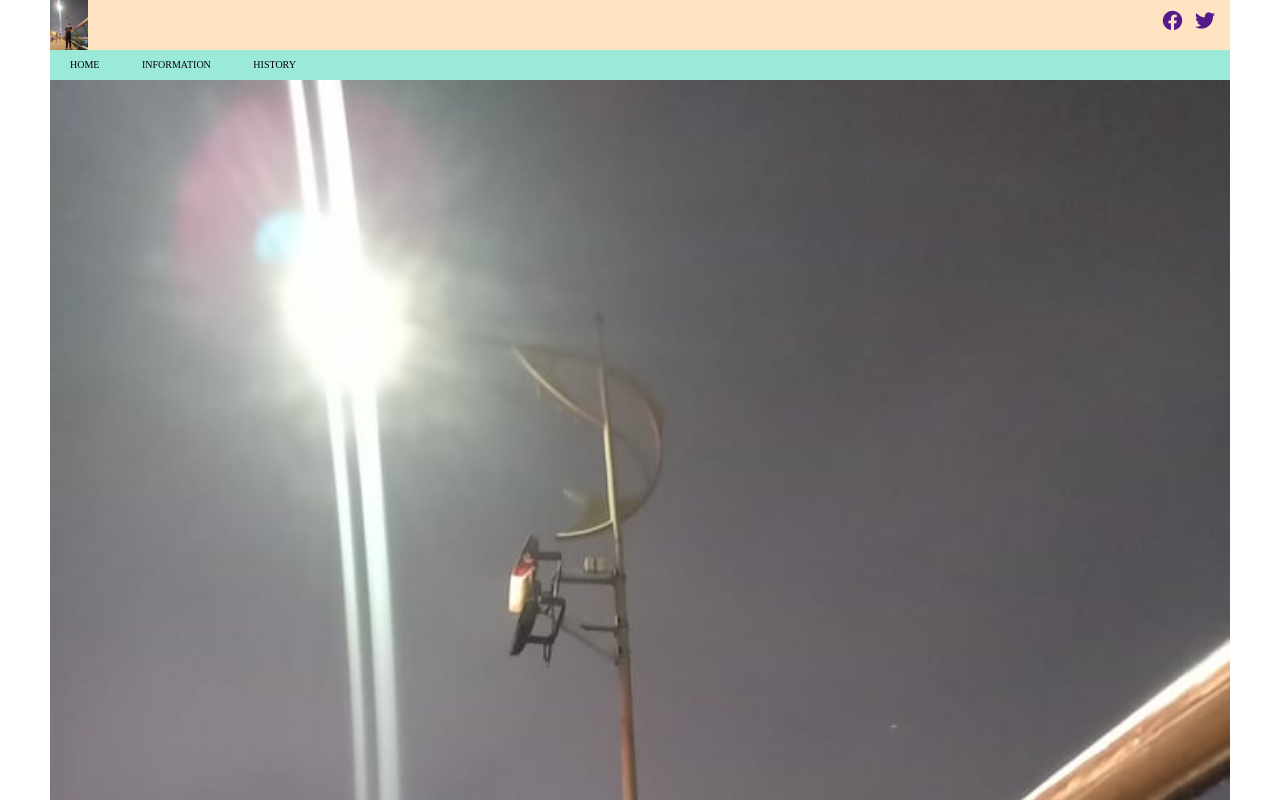
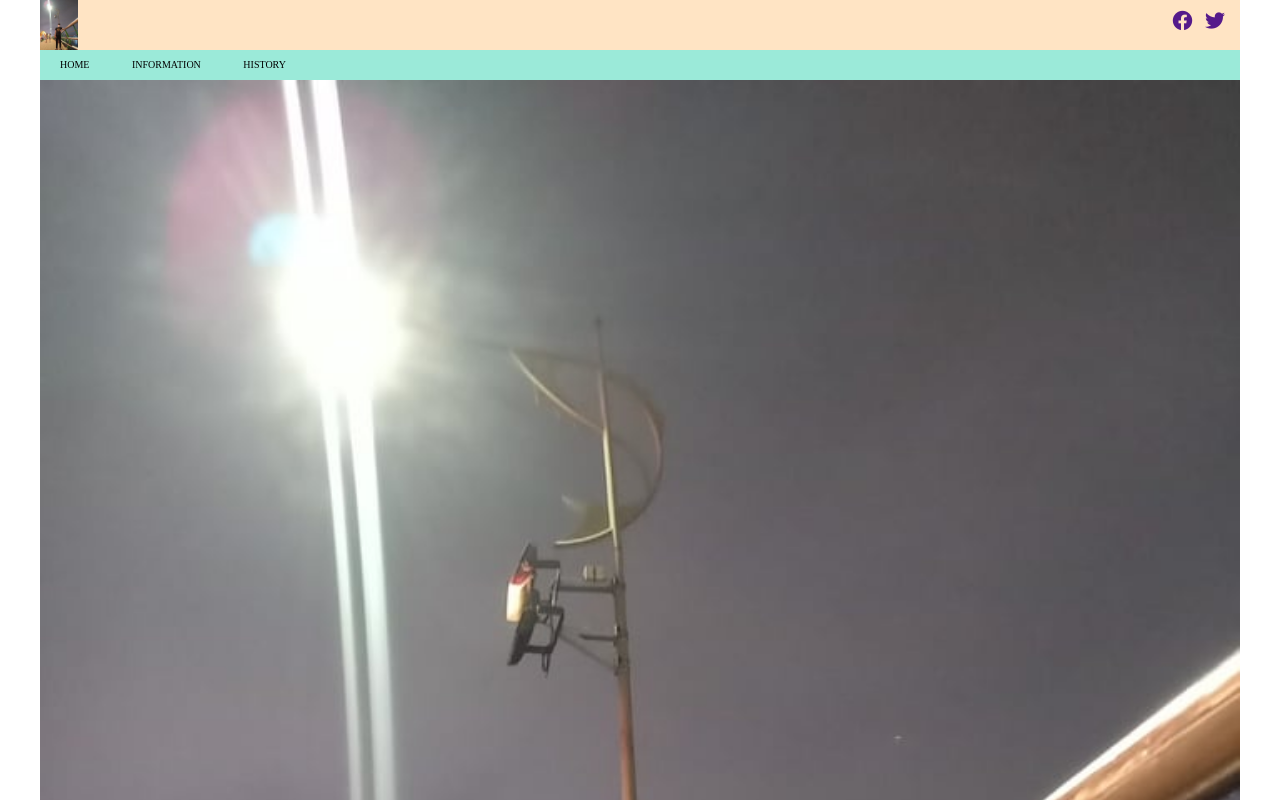
Before and after one commit to vanhanhcode/proflie-tu-lam-ngay-2-7, a plain HTML site: page index.html in a window 1280 px wide. Shown: the top 800 px of the page. Drawn offline with Linux system fonts and the light colour scheme.

Commit message:
update again

```diff
--- a/source/CSS/style.css
+++ b/source/CSS/style.css
@@ -5,7 +5,7 @@
 html {
     font-size: 62.5%;
     box-sizing: border-box;
-    padding: 0 5rem;
+    padding: 0 4rem;
 }
 /* set up khi viet  mot chuong trinh */
 
```
